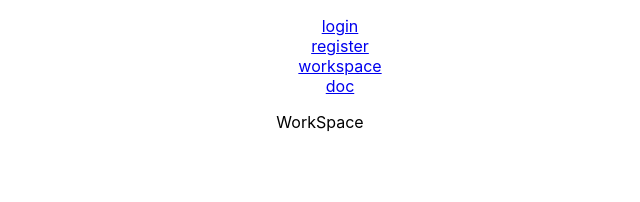
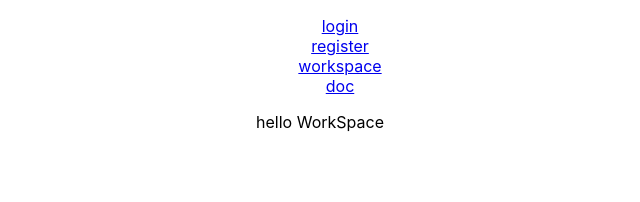
Before and after one commit to huangyunt/Doc, a React app in the folder frontend/: page /workspace in a window 1280 px wide. Shown: the top 202 px of the page, without its empty margins (320-960 px from the left). Built offline with nearby package versions, Linux system fonts and the light colour scheme.

Commit message:
feat(frontend): 引入re-editor富文本编辑器

```diff
--- a/frontend/package.json
+++ b/frontend/package.json
@@ -46,6 +46,7 @@
     "postcss-normalize": "^10.0.1",
     "postcss-preset-env": "^7.0.1",
     "prompts": "^2.4.2",
+    "re-editor": "^0.5.8",
     "react": "^17.0.2",
     "react-app-polyfill": "^3.0.0",
     "react-dev-utils": "^12.0.0",
@@ -70,7 +71,7 @@
   },
   "scripts": {
     "start": "node scripts/start.js",
-    "build": "node scripts/build.js && move build ../backend/build",
+    "build": "node scripts/build.js",
     "test": "node scripts/test.js"
   },
   "eslintConfig": {
--- a/frontend/src/containers/Doc/index.tsx
+++ b/frontend/src/containers/Doc/index.tsx
@@ -1,10 +1,12 @@
 import React from "react";
+import DocToolBar from "re-editor";
 import IconBreadcrumbs from "./components/IconBreadcrumbs";
-
+import "re-editor/lib/styles/index.css";
 export default function Doc() {
   return (
-    <div>
+    <React.Fragment>
       <IconBreadcrumbs />
-    </div>
+      <DocToolBar />
+    </React.Fragment>
   );
 }
--- a/frontend/src/containers/Workspace/index.tsx
+++ b/frontend/src/containers/Workspace/index.tsx
@@ -1,5 +1,5 @@
 import React from "react";
 
 export default function WorkSpace() {
-  return <div>WorkSpace</div>;
+  return <div>hello WorkSpace</div>;
 }
--- a/frontend/tsconfig.json
+++ b/frontend/tsconfig.json
@@ -14,7 +14,8 @@
     "resolveJsonModule": true,
     "isolatedModules": true,
     "noEmit": true,
-    "jsx": "react-jsx"
+    "jsx": "react-jsx",
+    "noImplicitAny": false
   },
   "include": ["src"]
 }
--- a/package.json
+++ b/package.json
@@ -16,7 +16,7 @@
   },
   "scripts": {
     "prepare": "husky install",
-    "deploy": "cd frontend && yarn build && cd ../backend && inspirecloud deploy",
+    "deploy": "cd frontend && yarn build && move build ../backend && cd ../backend && inspirecloud deploy && cmd --% /c rmdir /S/Q build",
     "start": "cd frontend && yarn start"
   },
   "dependencies": {}
```
Also changed, not shown: 1 other file (tests, documents, lock files or other folders).
